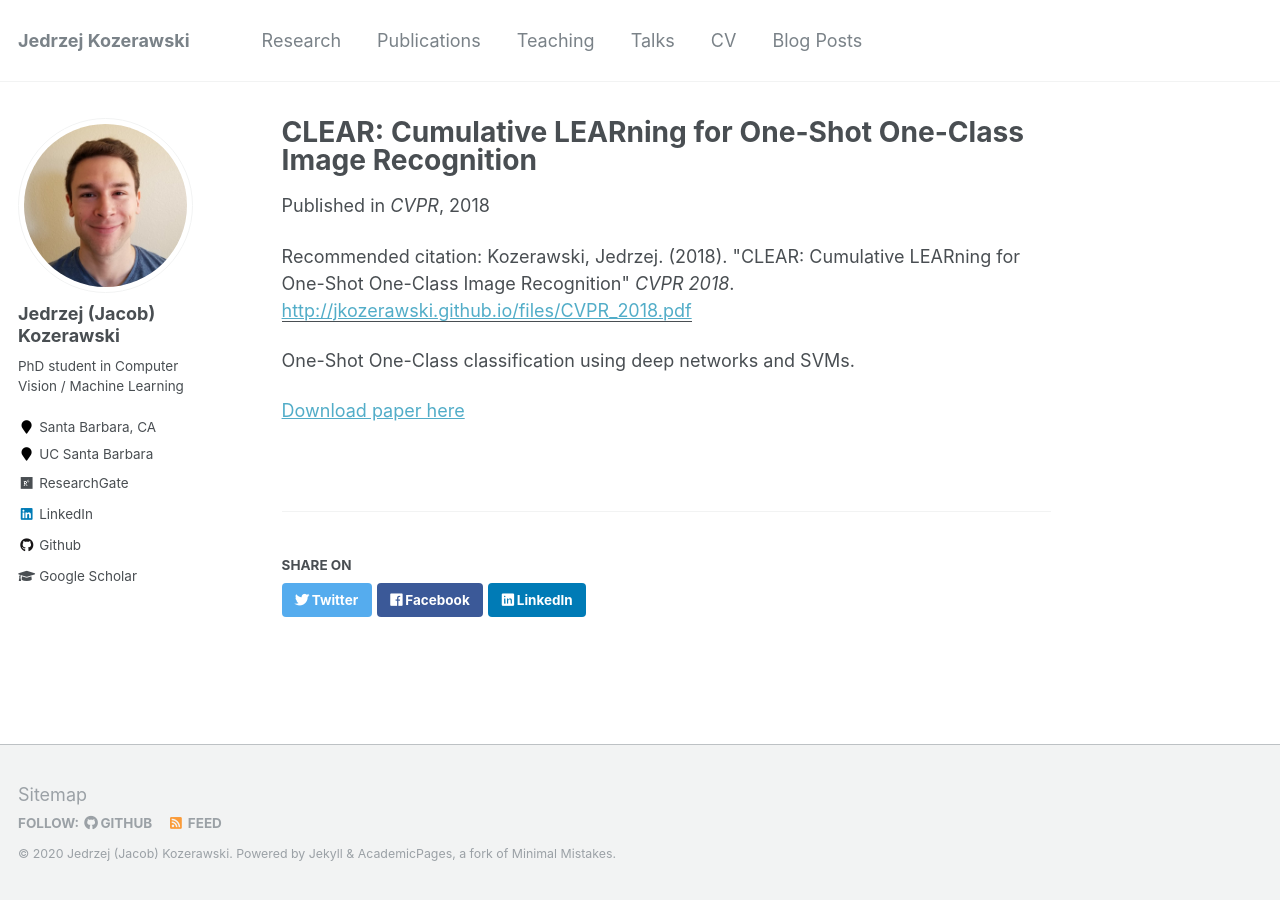
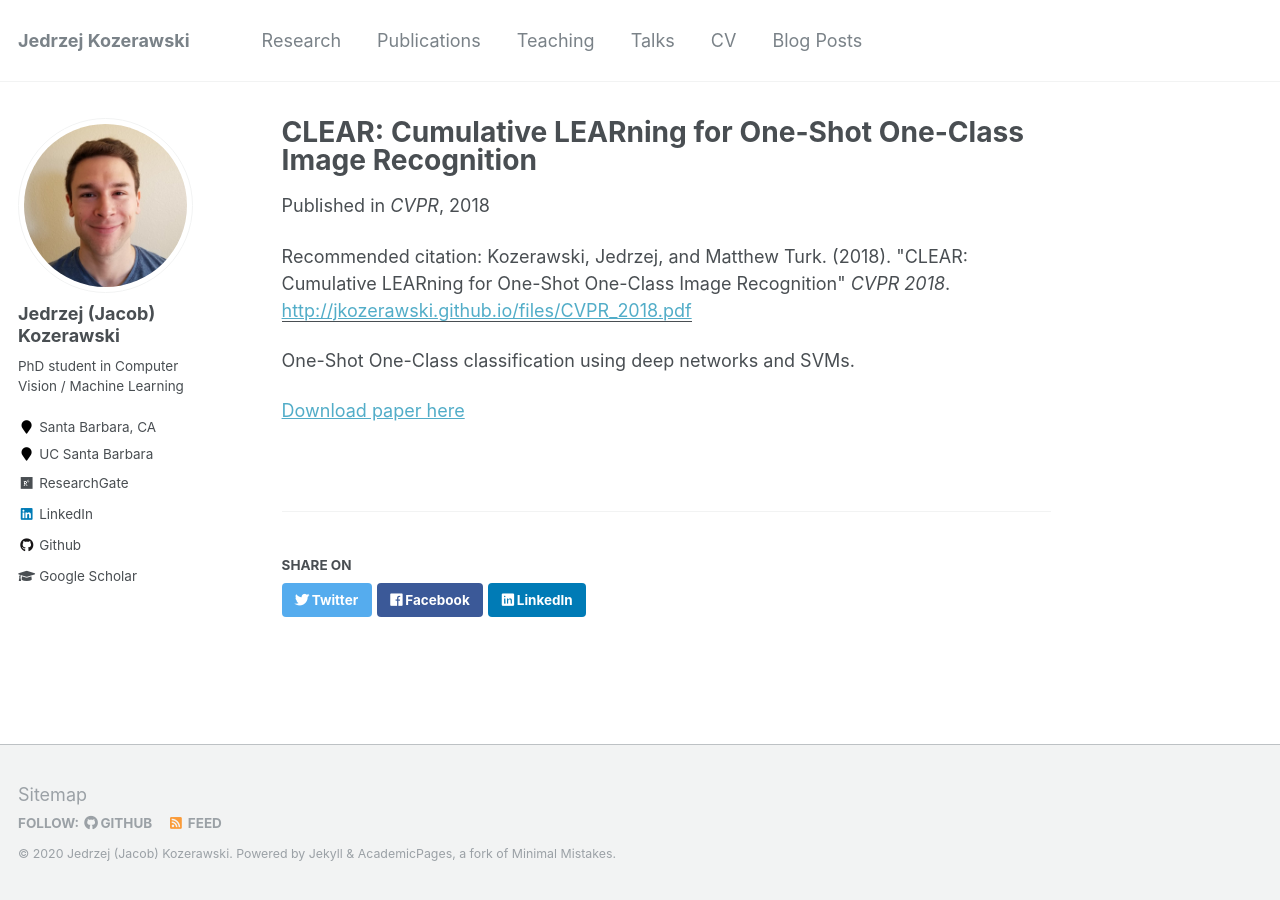
Before and after one commit to JKozerawski/jkozerawski.github.io, a Jekyll site: the page built from _publications/CVPR_2018.md, in a window 1280 px wide. Built offline with Jekyll 4.4.1, drawn with Linux system fonts in a browser that asks for light colours.

Commit message:
Modified citation

```diff
--- a/_publications/CVPR_2018.md
+++ b/_publications/CVPR_2018.md
@@ -6,7 +6,7 @@ excerpt: 'One-Shot One-Class classification using deep networks and SVMs.'
 date: 2018-06-22
 venue: 'CVPR'
 paperurl: 'http://jkozerawski.github.io/files/CVPR_2018.pdf'
-citation: 'Kozerawski, Jedrzej. (2018). &quot;CLEAR: Cumulative LEARning for One-Shot One-Class Image Recognition&quot; <i>CVPR 2018</i>.'
+citation: 'Kozerawski, Jedrzej, and Matthew Turk. (2018). &quot;CLEAR: Cumulative LEARning for One-Shot One-Class Image Recognition&quot; <i>CVPR 2018</i>.'
 ---
 One-Shot One-Class classification using deep networks and SVMs.
 
```
